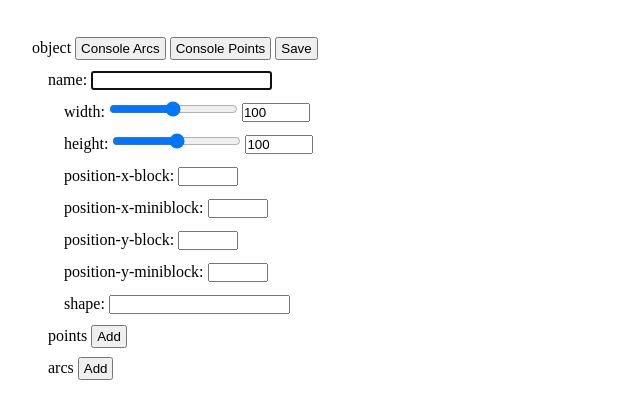
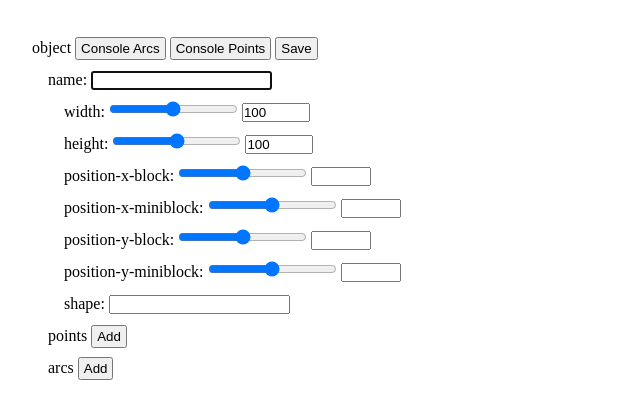
Before and after one commit to tom-wat/shape-data, a plain HTML site: page index.html in a window 1280 px wide. Shown: the whole page, without its empty margins (0-640 px from the left). Drawn offline with Linux system fonts and the light colour scheme.

Commit message:
Add files via upload

```diff
--- a/index.html
+++ b/index.html
@@ -87,11 +87,19 @@
             <li>
               <label for="object-position-x-block">position-x-block:</label>
               <input
+                type="range"
+                value="0"
+                min="-20"
+                max="20"
+                oninput="this.nextElementSibling.value = this.value"
+              />
+              <input
                 type="number"
                 min="-20"
                 max="20"
                 name="object-position-x-block"
                 id="object-position-x-block"
+                oninput="this.previousElementSibling.value = this.value"
               />
             </li>
             <li>
@@ -99,21 +107,37 @@
                 >position-x-miniblock:</label
               >
               <input
+                type="range"
+                value="0"
+                min="-20"
+                max="20"
+                oninput="this.nextElementSibling.value = this.value"
+              />
+              <input
                 type="number"
                 min="-20"
                 max="20"
                 name="object-position-x-miniblock"
                 id="object-position-x-miniblock"
+                oninput="this.previousElementSibling.value = this.value"
               />
             </li>
             <li>
               <label for="object-position-y-block">position-y-block:</label>
+              <input
+                type="range"
+                value="0"
+                min="-20"
+                max="20"
+                oninput="this.nextElementSibling.value = this.value"
+              />
               <input
                 type="number"
                 min="-20"
                 max="20"
                 name="object-position-y-block"
                 id="object-position-y-block"
+                oninput="this.previousElementSibling.value = this.value"
               />
             </li>
             <li>
@@ -121,11 +145,19 @@
                 >position-y-miniblock:</label
               >
               <input
+                type="range"
+                value="0"
+                min="-20"
+                max="20"
+                oninput="this.nextElementSibling.value = this.value"
+              />
+              <input
                 type="number"
                 min="-20"
                 max="20"
                 name="object-position-y-miniblock"
                 id="object-position-y-miniblock"
+                oninput="this.previousElementSibling.value = this.value"
               />
             </li>
             <li>
```
